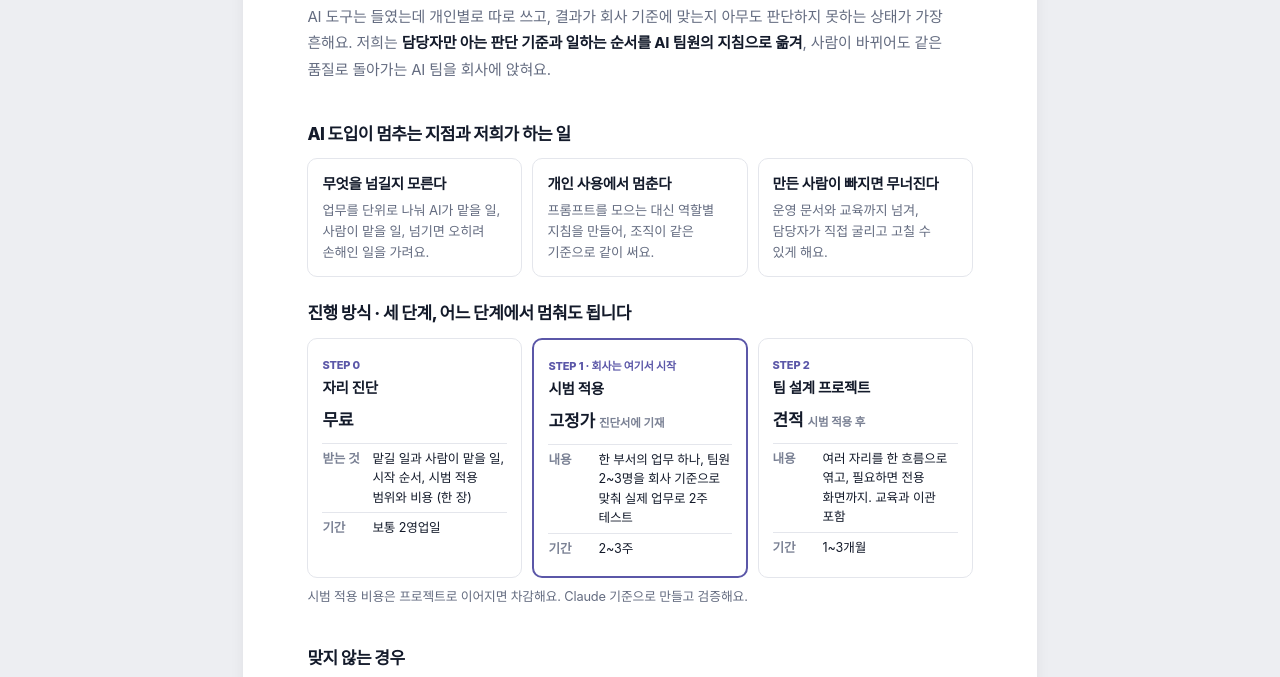
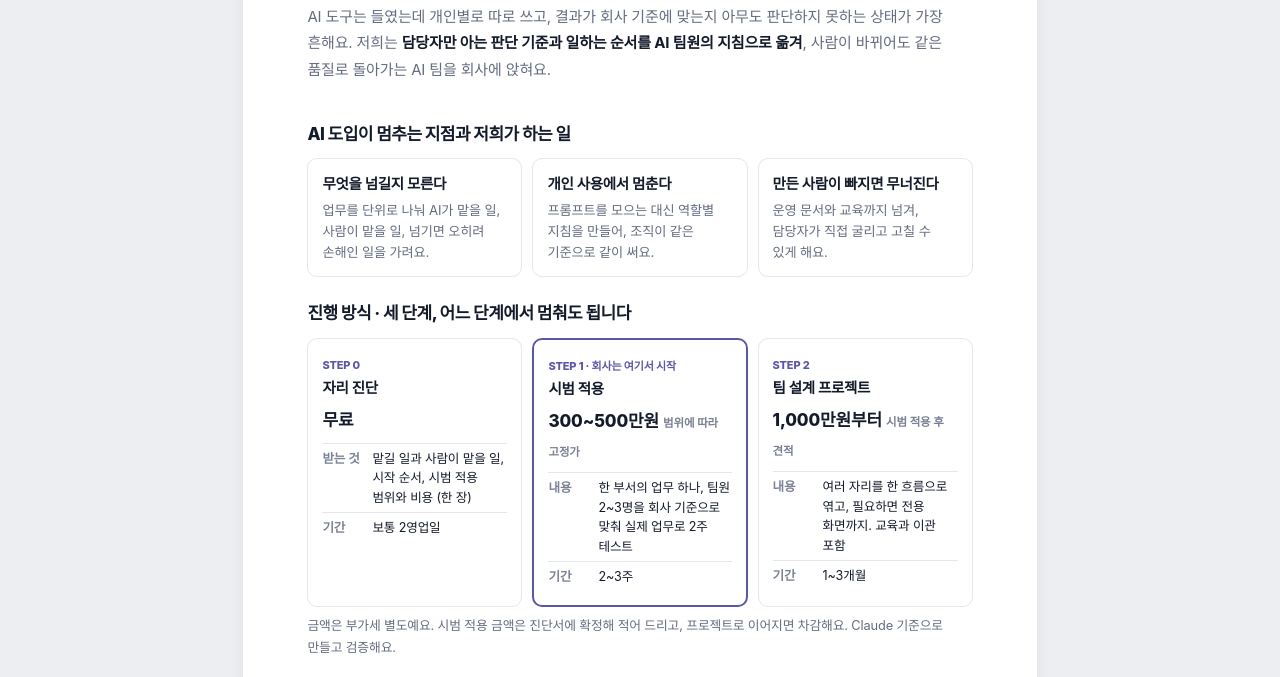
Before and after one commit to soloimpactai/teamofone-case-member, a plain HTML site: page about/teamofone-company.html in a window 1280 px wide. Shown: the part 275-952 px from the top of the page. Drawn offline with Linux system fonts and the light colour scheme; a web font is replaced by a local one.

Commit message:
Intro: price ranges, call request, business number
Co-Authored-By: Claude Opus 5.5 <noreply@anthropic.com>
Claude-Session: https://claude.ai/code/session_013vZsn47nPXJqXvXkFaizMk

```diff
--- a/about/teamofone-company.html
+++ b/about/teamofone-company.html
@@ -70,10 +70,10 @@ dd{margin:0;}
     <h2>진행 방식 · 세 단계, 어느 단계에서 멈춰도 됩니다</h2>
     <div class="grid3">
       <div class="box"><span class="step__n">STEP 0</span><b>자리 진단</b><div class="price">무료</div><dl><div><dt>받는 것</dt><dd>맡길 일과 사람이 맡을 일, 시작 순서, 시범 적용 범위와 비용 (한 장)</dd></div><div><dt>기간</dt><dd>보통 2영업일</dd></div></dl></div>
-      <div class="box box--hl"><span class="step__n">STEP 1 · 회사는 여기서 시작</span><b>시범 적용</b><div class="price">고정가<small>진단서에 기재</small></div><dl><div><dt>내용</dt><dd>한 부서의 업무 하나, 팀원 2~3명을 회사 기준으로 맞춰 실제 업무로 2주 테스트</dd></div><div><dt>기간</dt><dd>2~3주</dd></div></dl></div>
-      <div class="box"><span class="step__n">STEP 2</span><b>팀 설계 프로젝트</b><div class="price">견적<small>시범 적용 후</small></div><dl><div><dt>내용</dt><dd>여러 자리를 한 흐름으로 엮고, 필요하면 전용 화면까지. 교육과 이관 포함</dd></div><div><dt>기간</dt><dd>1~3개월</dd></div></dl></div>
+      <div class="box box--hl"><span class="step__n">STEP 1 · 회사는 여기서 시작</span><b>시범 적용</b><div class="price">300~500만원<small>범위에 따라 고정가</small></div><dl><div><dt>내용</dt><dd>한 부서의 업무 하나, 팀원 2~3명을 회사 기준으로 맞춰 실제 업무로 2주 테스트</dd></div><div><dt>기간</dt><dd>2~3주</dd></div></dl></div>
+      <div class="box"><span class="step__n">STEP 2</span><b>팀 설계 프로젝트</b><div class="price">1,000만원부터<small>시범 적용 후 견적</small></div><dl><div><dt>내용</dt><dd>여러 자리를 한 흐름으로 엮고, 필요하면 전용 화면까지. 교육과 이관 포함</dd></div><div><dt>기간</dt><dd>1~3개월</dd></div></dl></div>
     </div>
-    <p class="lead" style="font-size:12.8px;margin-top:8px;">시범 적용 비용은 프로젝트로 이어지면 차감해요. Claude 기준으로 만들고 검증해요.</p>
+    <p class="lead" style="font-size:12.8px;margin-top:8px;">금액은 부가세 별도예요. 시범 적용 금액은 진단서에 확정해 적어 드리고, 프로젝트로 이어지면 차감해요. Claude 기준으로 만들고 검증해요.</p>
   </div>
 
   <div class="sec">
@@ -118,8 +118,8 @@ dd{margin:0;}
 
   <div class="cta" style="margin-top:22px;">
     <div><b>무료 자리 진단부터 시작하세요</b><p>맡기고 싶은 업무를 적어 보내주시면 한 장으로 정리해 드려요. 진단 후에 먼저 연락드리지 않아요.</p></div>
-    <div class="cta__c">soloimpact.kr/apply<br>connect@soloimpact.kr</div>
+    <div class="cta__c">진단 요청 · soloimpact.kr/apply<br>15분 통화 요청 · tally.so/r/BEaREN<br>connect@soloimpact.kr</div>
   </div>
-  <div class="foot"><span>운영 박영민회사(PYM Company) · pymcompany.com</span><span>2 / 2</span></div>
+  <div class="foot"><span>운영 박영민회사(PYM Company) · 대표 박영민 · 사업자등록번호 723-52-00174 · pymcompany.com</span><span>2 / 2</span></div>
 </section>
 </body></html>
```
